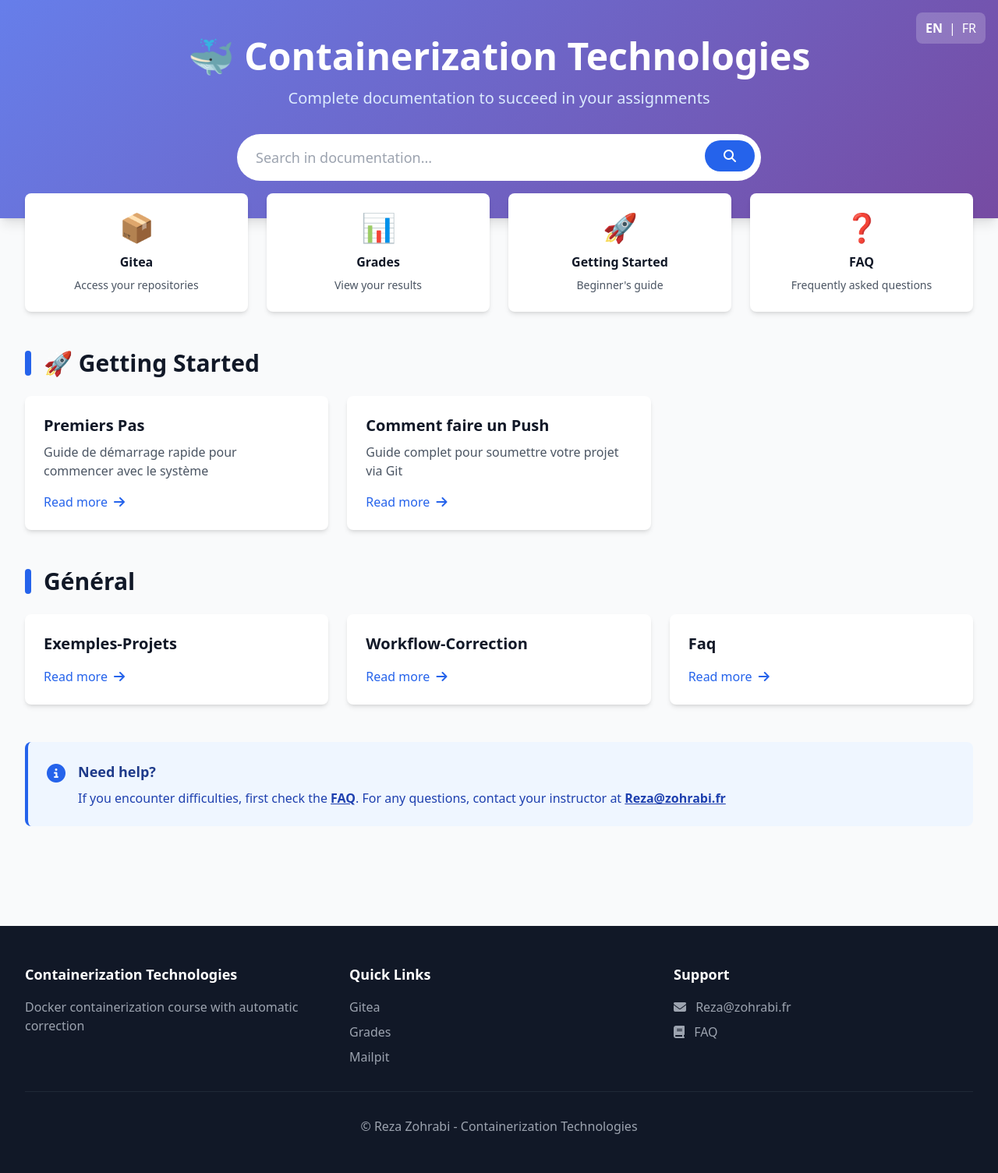
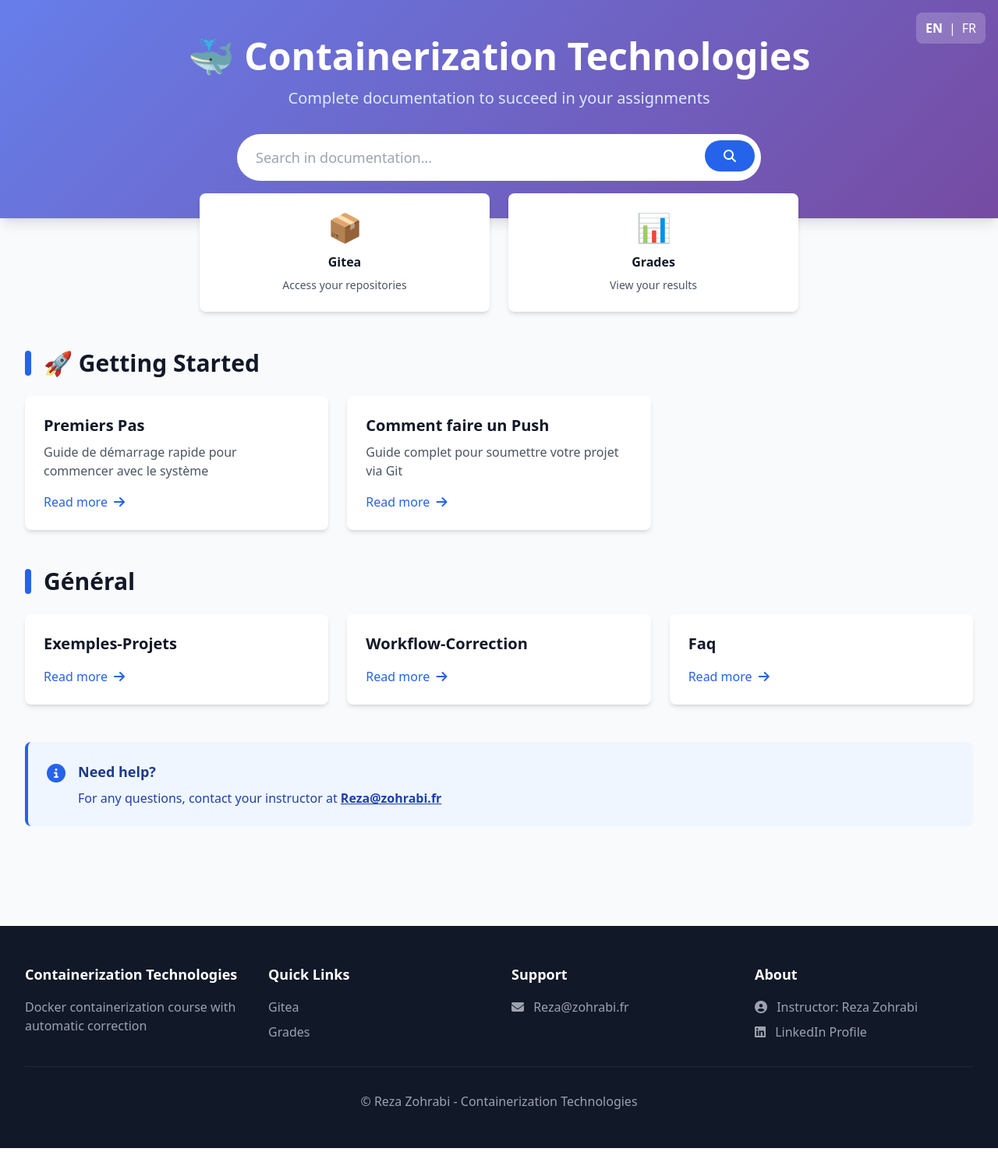
Before and after one commit to Mohammad-Reza-ZOHRABI/correction-system, a FastAPI app: page / in a window 1280 px wide. Shown: the whole page at 78% size. After the commit the page ends 1473 px from the top, so only its background shows below. Run offline with FastAPI, Linux system fonts and the light colour scheme; some libraries are stand-ins or nearby versions.

Commit message:
Mise à jour de la configuration de Mailpit pour un accès interne uniquement et ajout de notes explicatives. Réorganisation des liens rapides sur la page d'accueil et ajout des traductions pour les sections "À propos", "Enseignant" et "Profil LinkedIn".

```diff
--- a/wiki/templates/home.html
+++ b/wiki/templates/home.html
@@ -68,7 +68,7 @@
 
     <!-- Quick Links -->
     <div class="max-w-7xl mx-auto px-4 sm:px-6 lg:px-8 -mt-8 mb-12">
-        <div class="grid grid-cols-1 md:grid-cols-4 gap-6">
+        <div class="grid grid-cols-1 md:grid-cols-2 gap-6 max-w-3xl mx-auto">
             <a href="https://git.zohrabi.cloud" target="_blank" class="bg-white rounded-lg shadow-md p-6 text-center card-hover">
                 <div class="text-4xl mb-3">📦</div>
                 <h3 class="font-bold text-gray-900 mb-2">{{ t('home.quick_links.gitea.title') }}</h3>
@@ -79,18 +79,6 @@
                 <div class="text-4xl mb-3">📊</div>
                 <h3 class="font-bold text-gray-900 mb-2">{{ t('home.quick_links.grades.title') }}</h3>
                 <p class="text-sm text-gray-600">{{ t('home.quick_links.grades.desc') }}</p>
-            </a>
-
-            <a href="/page/premiers-pas" class="bg-white rounded-lg shadow-md p-6 text-center card-hover">
-                <div class="text-4xl mb-3">🚀</div>
-                <h3 class="font-bold text-gray-900 mb-2">{{ t('home.quick_links.getting_started.title') }}</h3>
-                <p class="text-sm text-gray-600">{{ t('home.quick_links.getting_started.desc') }}</p>
-            </a>
-
-            <a href="/page/faq" class="bg-white rounded-lg shadow-md p-6 text-center card-hover">
-                <div class="text-4xl mb-3">❓</div>
-                <h3 class="font-bold text-gray-900 mb-2">{{ t('home.quick_links.faq.title') }}</h3>
-                <p class="text-sm text-gray-600">{{ t('home.quick_links.faq.desc') }}</p>
             </a>
         </div>
     </div>
@@ -135,7 +123,6 @@
                         {{ t('common.need_help') }}
                     </h3>
                     <p class="text-blue-800">
-                        {{ t('common.contact_instructor') }} <a href="/page/faq" class="underline font-semibold">{{ t('common.faq') }}</a>.
                         {{ t('common.for_questions') }} <a href="mailto:admin@zohrabi.cloud" class="underline font-semibold">Reza@zohrabi.fr</a>
                     </p>
                 </div>
@@ -147,7 +134,7 @@
     <!-- Footer -->
     <footer class="bg-gray-900 text-white mt-20">
         <div class="max-w-7xl mx-auto px-4 sm:px-6 lg:px-8 py-12">
-            <div class="grid grid-cols-1 md:grid-cols-3 gap-8">
+            <div class="grid grid-cols-1 md:grid-cols-4 gap-8">
                 <div>
                     <h4 class="text-lg font-bold mb-4">{{ t('footer.title') }}</h4>
                     <p class="text-gray-400">
@@ -159,7 +146,6 @@
                     <ul class="space-y-2 text-gray-400">
                         <li><a href="https://git.zohrabi.cloud" class="hover:text-white transition">Gitea</a></li>
                         <li><a href="https://grades.zohrabi.cloud" class="hover:text-white transition">{{ t('home.quick_links.grades.title') }}</a></li>
-                        <li><a href="https://mail.zohrabi.cloud" class="hover:text-white transition">Mailpit</a></li>
                     </ul>
                 </div>
                 <div>
@@ -167,8 +153,14 @@
                     <p class="text-gray-400">
                         <i class="fas fa-envelope mr-2"></i> Reza@zohrabi.fr
                     </p>
-                    <p class="text-gray-400 mt-2">
-                        <i class="fas fa-book mr-2"></i> <a href="/page/faq" class="hover:text-white transition">{{ t('common.faq') }}</a>
+                </div>
+                <div>
+                    <h4 class="text-lg font-bold mb-4">{{ t('footer.about') }}</h4>
+                    <p class="text-gray-400 mb-2">
+                        <i class="fas fa-user-circle mr-2"></i> {{ t('footer.instructor') }}: Reza Zohrabi
+                    </p>
+                    <p class="text-gray-400">
+                        <i class="fab fa-linkedin mr-2"></i> <a href="https://www.linkedin.com/in/reza-zohrabi/" target="_blank" rel="noopener noreferrer" class="hover:text-blue-400 transition">{{ t('footer.linkedin_profile') }}</a>
                     </p>
                 </div>
             </div>
--- a/wiki/translations.json
+++ b/wiki/translations.json
@@ -36,6 +36,9 @@
       "description": "Docker containerization course with automatic correction",
       "quick_links": "Quick Links",
       "support": "Support",
+      "about": "About",
+      "instructor": "Instructor",
+      "linkedin_profile": "LinkedIn Profile",
       "copyright": "Reza Zohrabi - Containerization Technologies"
     },
     "categories": {
@@ -83,6 +86,9 @@
       "description": "Cours de containerisation Docker avec correction automatique",
       "quick_links": "Liens rapides",
       "support": "Support",
+      "about": "À propos",
+      "instructor": "Enseignant",
+      "linkedin_profile": "Profil LinkedIn",
       "copyright": "Reza Zohrabi - Containerization Technologies"
     },
     "categories": {
```
Also changed, not shown: docker-compose.yml (+5 -9 lines).
